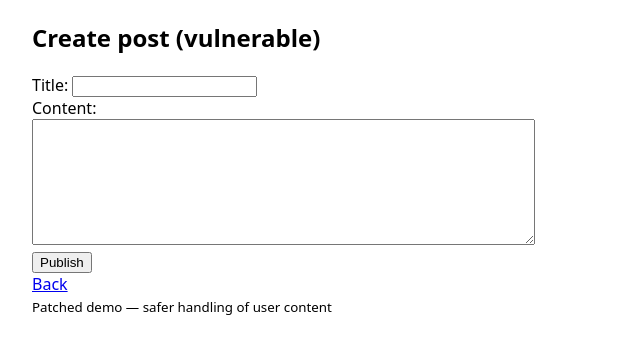
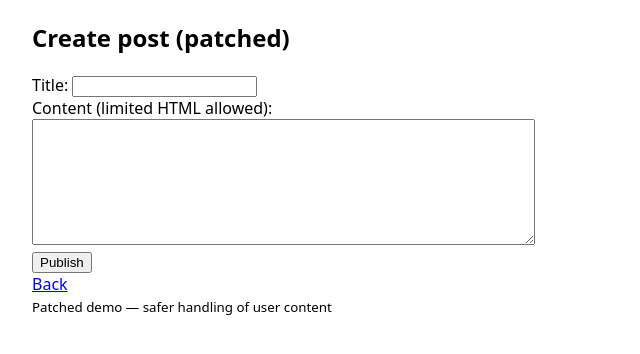
Before and after one commit to AbdullahMaqbool22/lab-mid-ssd, a Python web app: template flask_blog_full/vulnerable_blog/templates/create.html in a window 1280 px wide. Shown: the part 75-429 px from the top of the page, without its empty margins (0-640 px from the left). Run offline with Jinja, Linux system fonts and the light colour scheme; the template is opened without the code that fills it, so the values that code supplies are empty.

Commit message:
Patch create.html template for post creation
Updated the create post template to indicate it is patched and specify that limited HTML is allowed in the content.

```diff
--- a/flask_blog_full/vulnerable_blog/templates/create.html
+++ b/flask_blog_full/vulnerable_blog/templates/create.html
@@ -1,9 +1,9 @@
 {% extends 'base.html' %}
 {% block body %}
-  <h2>Create post (vulnerable)</h2>
+  <h2>Create post (patched)</h2>
   <form method="post">
     <label>Title: <input name="title"></label><br>
-    <label>Content:</label><br>
+    <label>Content (limited HTML allowed):</label><br>
     <textarea name="content" rows="8" cols="60"></textarea><br>
     <button type="submit">Publish</button>
   </form>
```
